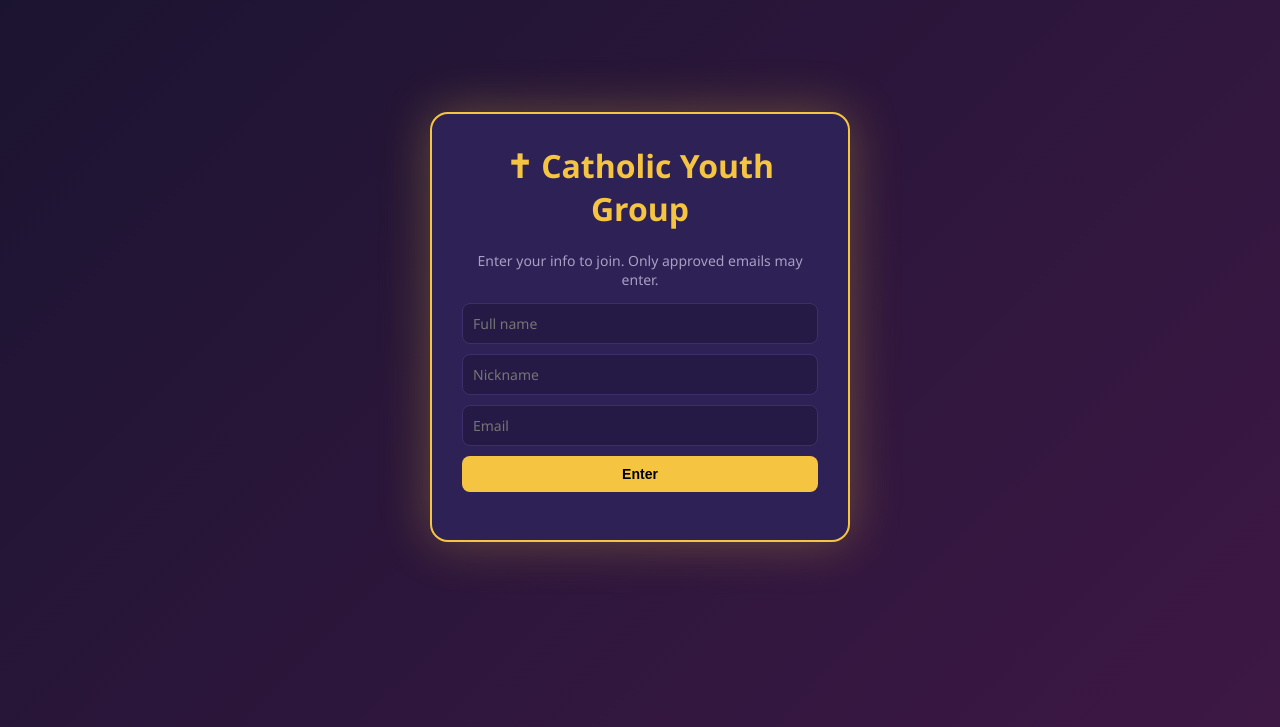
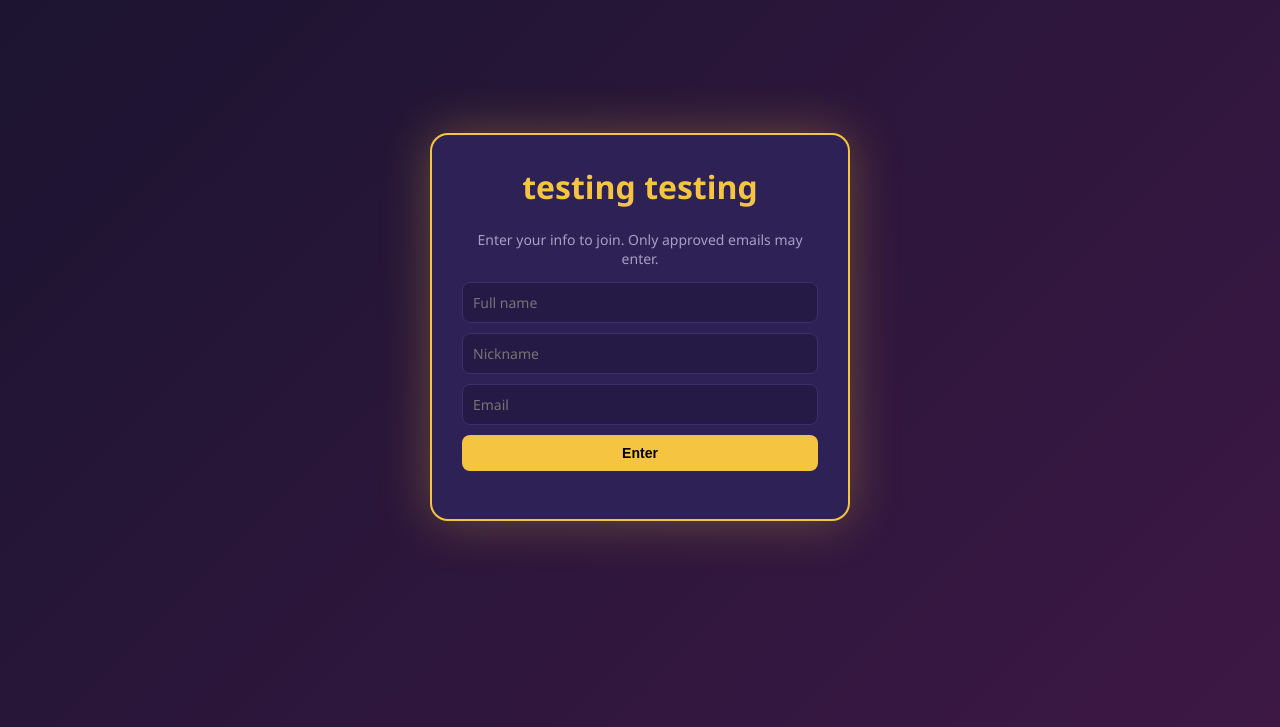
Before and after one commit to ErdTheTurd/Testing, a plain HTML site: page index.html in a window 1280 px wide. Shown: the part 73-800 px from the top of the page. Drawn offline with Linux system fonts and the light colour scheme.

Commit message:
Update and rename index 4.html to index.html

```diff
--- a/index 4.html
+++ b/index.html
@@ -3,7 +3,7 @@
 <head>
 <meta charset="utf-8"/>
 <meta name="viewport" content="width=device-width,initial-scale=1"/>
-<title>Catholic Youth Group</title>
+<title>testing testing</title>
 <style>
 :root{--bg:#1a1430;--bg2:#251a45;--card:#2d2155;--accent:#f5c542;--accent2:#e85a8c;--text:#f4ecff;--muted:#a89fc4;--ok:#7be495;--bad:#ff7a7a;--border:#3d2f6b}
 *{box-sizing:border-box}
@@ -66,7 +66,7 @@ canvas{background:#000;display:block;margin:10px auto;border-radius:8px;max-widt
 <!-- LOGIN -->
 <div id="login-screen">
   <div class="login-box">
-    <h1>✝ Catholic Youth Group</h1>
+    <h1>testing testing</h1>
     <p>Enter your info to join. Only approved emails may enter.</p>
     <div style="display:flex;flex-direction:column;gap:10px;margin-top:14px">
       <input id="li-name" placeholder="Full name"/>
```
